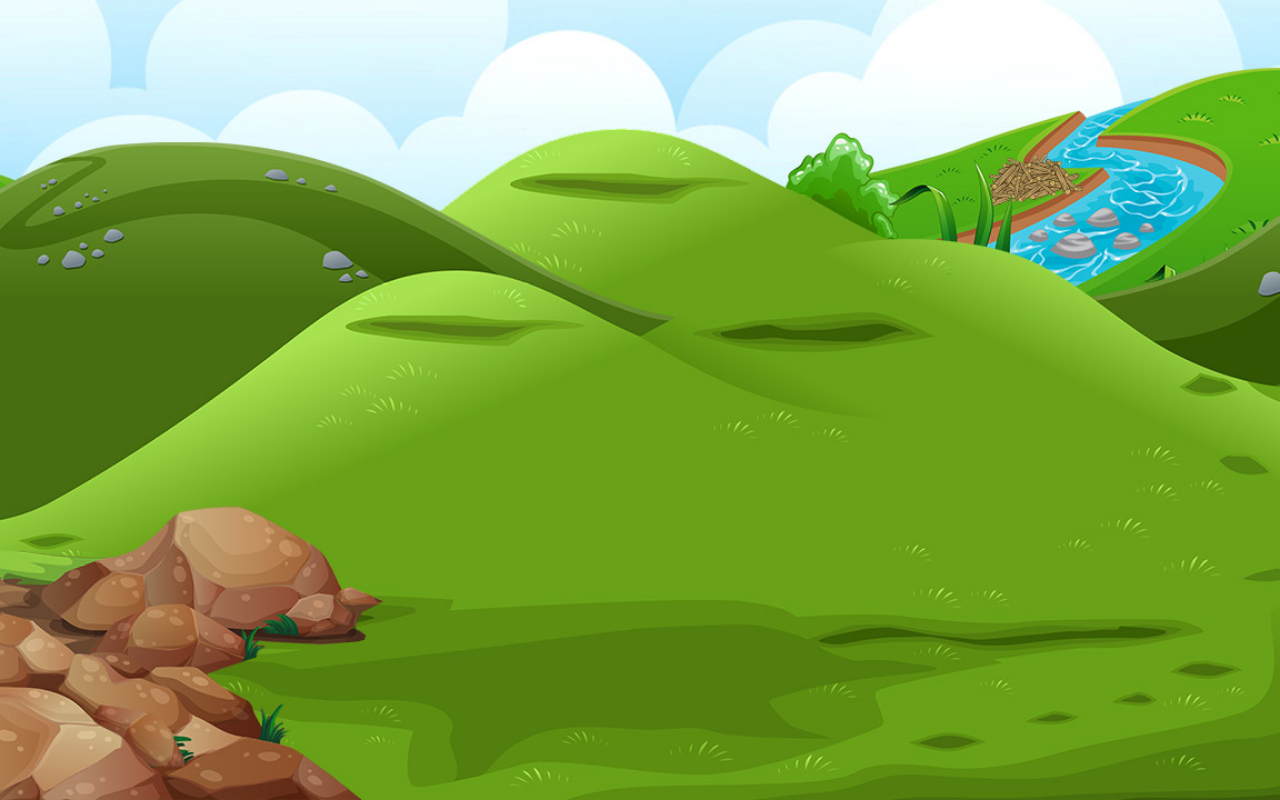
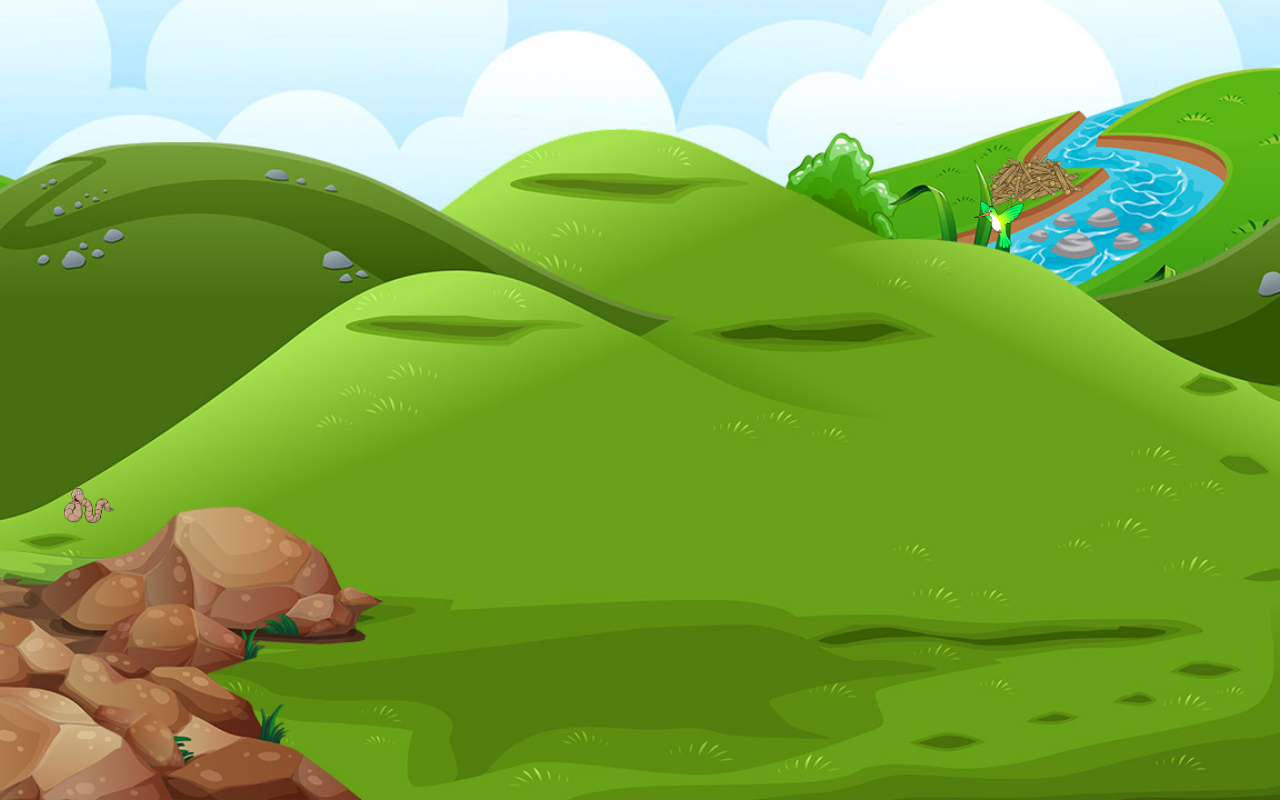
Before and after one commit to BobWassermann/mobile-concepts, a website: page app/index.html in a window 1280 px wide. Drawn offline with nearby package versions, Linux system fonts and the light colour scheme; some packages are replaced by stand-ins of ours; files that its build step writes are made by us from their sources.

Commit message:
some characters

```diff
--- a/app/styles/main.scss
+++ b/app/styles/main.scss
@@ -1,6 +1,6 @@
 @import 'bourbon/bourbon';
 @import 'base/variables', 'base/typography';
-@import 'modules/add-to-homescreen', 'modules/popup', 'modules/main-menu';
+@import 'modules/add-to-homescreen', 'modules/popup', 'modules/main-menu', 'modules/characters';
 
 * {
   @include box-sizing(border-box);
--- /dev/null
+++ b/app/styles/modules/_characters.scss
@@ -0,0 +1,22 @@
+$char--size: 50px;
+
+@mixin char-url($char) {
+  background: center/contain url(/images/characters/#{$char}.png) no-repeat;
+}
+
+.char {
+  @include size($char--size);
+  position: absolute;
+}
+
+.char.vogel {
+  @include char-url(vogel);
+  top: 25%;
+  right: 20%;
+}
+
+.char.worm {
+  @include char-url(worm);
+  top: 60%;
+  left: 5%;
+}
--- a/app/views/main.html
+++ b/app/views/main.html
@@ -1,3 +1,4 @@
 <section id="main-menu" class="view">
-
+  <div class="char vogel"></div>
+  <div class="char worm"></div>
 </section>
```
Also changed, not shown: app/images/characters/kleine-steen.png (added), app/images/characters/vogel.png (added), app/images/characters/worm.png (added).
